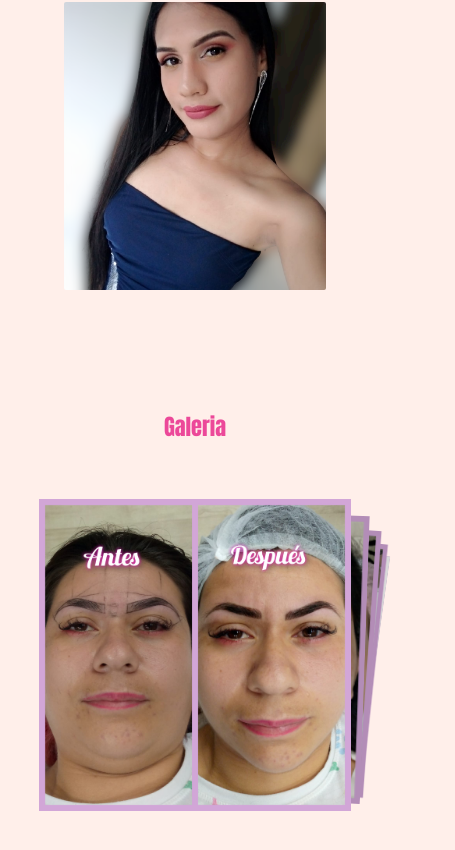
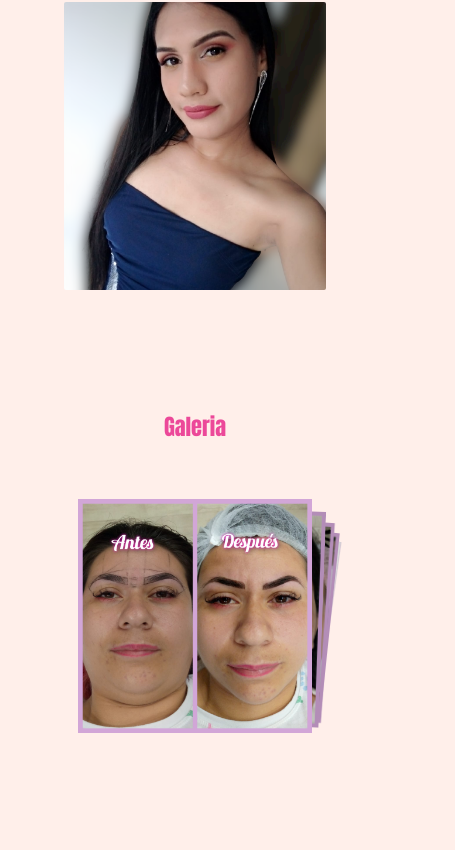
Before and after one commit to Pedro29v/Lp-microblanding, a React (Vite) app: page / in a window 390 px wide. Shown: the part 3201-4051 px from the top of the page, 455 px wide, since content can reach past the window. Built offline with nearby package versions, Linux system fonts and the light colour scheme.

Commit message:
width of gallery modified

```diff
--- a/src/components/gallery/WorkPicture.jsx
+++ b/src/components/gallery/WorkPicture.jsx
@@ -38,10 +38,10 @@ function WorkPicture() {
   ];
 
   return (
-    <div className="w-[80%] h-[30rem] mt-[6rem] md:w-[40%] md:h-[20rem] m-auto md:mt-[10rem] ">
+    <div className="w-[60%] h-[30rem] mt-[6rem] md:w-[40%] md:h-[20rem] m-auto md:mt-[10rem] ">
       <div
         className="w-[100%] p-4
-      text-center text-[1.4em]  text-pink-500 mb-10 md:text-[2.5em] "
+      text-center text-[1.4em]  text-pink-500 mb-10 md:mb-[6rem] md:text-[2.5em] "
       >
         <h2>Galeria</h2>
       </div>
```
